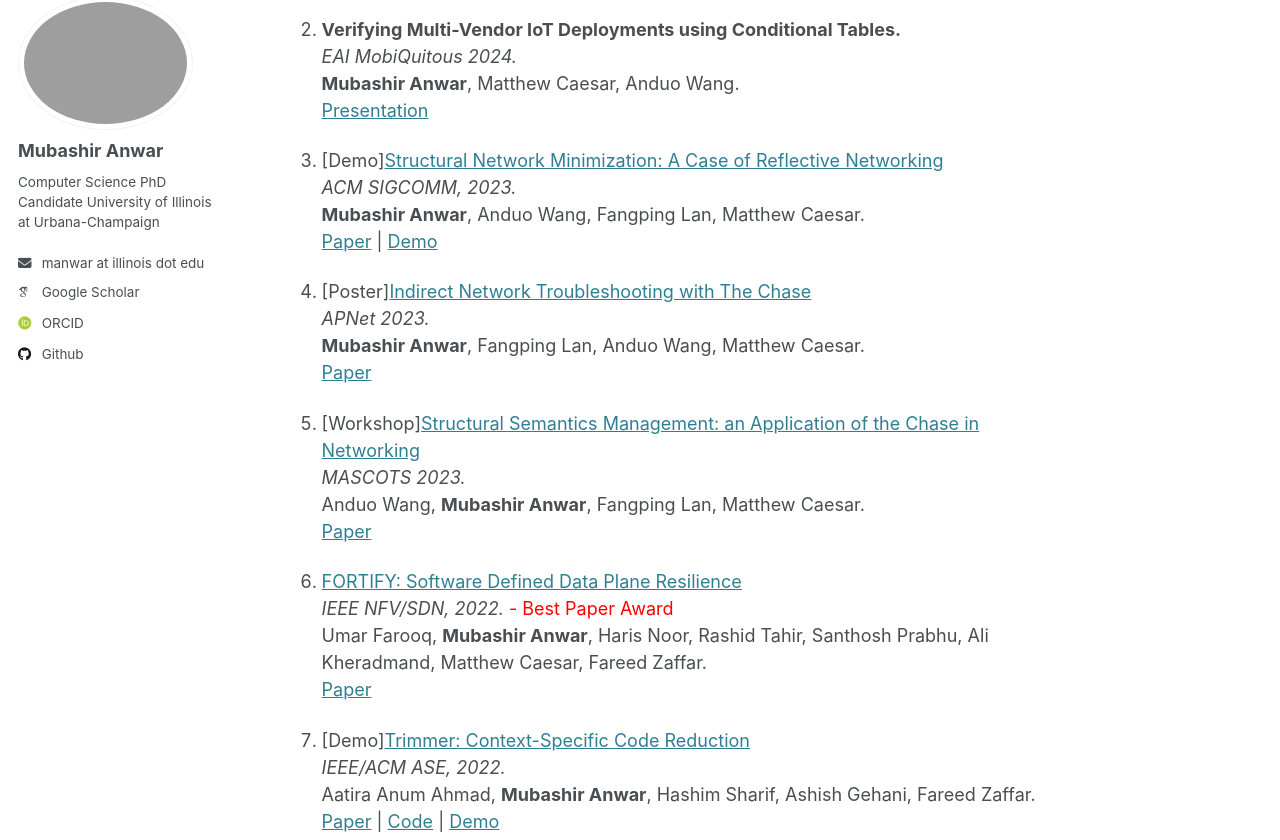
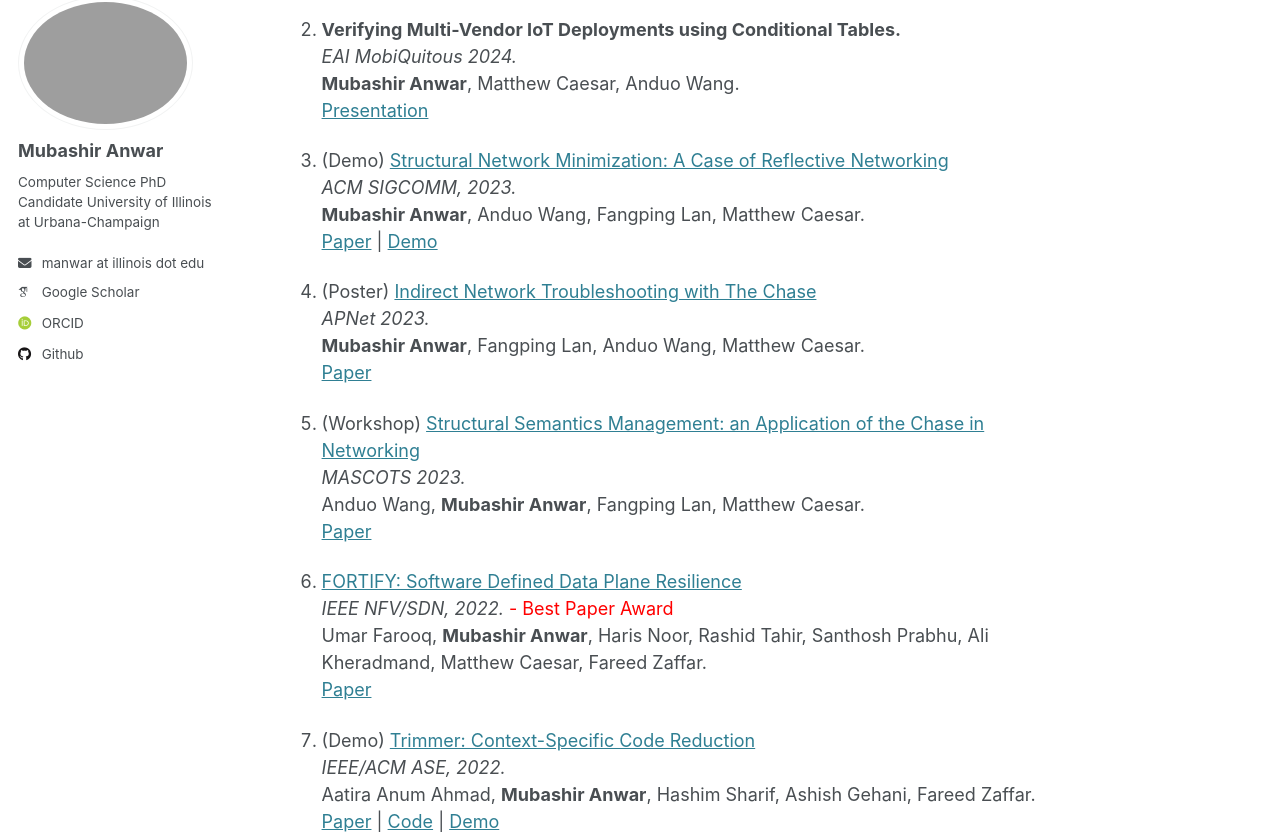
Before and after one commit to mudbri/mudbri.github.io, a Jekyll site: the page built from _pages/about.md, in a window 1280 px wide and 1400 px high, scrolled down 563 px. Shown: the part 110-950 px from the top of the window. Built offline with Jekyll 4.4.1, drawn with Linux system fonts in a browser that asks for light colours; some web fonts are replaced; part of the change alters nothing that is shown.

```diff
--- a/_pages/about.md
+++ b/_pages/about.md
@@ -25,17 +25,17 @@ Publications
    [Presentation](https://youtu.be/Qa9CQI--lBI)
    <!-- [Paper](https://dl.acm.org/doi/abs/10.1145/3411764.3445699) | [Code](https://github.com/nsgLUMS/cellclone) -->
 
-3. \[Demo\][Structural Network Minimization: A Case of Reflective Networking](https://dl.acm.org/doi/abs/10.1145/3603269.3610847)
+3. (Demo) [Structural Network Minimization: A Case of Reflective Networking](https://dl.acm.org/doi/abs/10.1145/3603269.3610847)
    *ACM SIGCOMM, 2023.*
    **Mubashir Anwar**, Anduo Wang, Fangping Lan, Matthew Caesar.<br>
     [Paper](https://dl.acm.org/doi/abs/10.1145/3603269.3610847) | [Demo](https://youtu.be/cvWV-ku__gY)
 
-4. \[Poster\][Indirect Network Troubleshooting with The Chase](https://dl.acm.org/doi/abs/10.1145/3600061.3603137)
+4. (Poster) [Indirect Network Troubleshooting with The Chase](https://dl.acm.org/doi/abs/10.1145/3600061.3603137)
    *APNet 2023.*
    **Mubashir Anwar**, Fangping Lan, Anduo Wang, Matthew Caesar.<br>
     [Paper](https://dl.acm.org/doi/abs/10.1145/3600061.3603137)
 
-5. \[Workshop\][Structural Semantics Management: an Application of the Chase in Networking](https://www.computer.org/csdl/proceedings-article/mascots/2023/10387636/1TKR5FvZiBq)
+5. (Workshop) [Structural Semantics Management: an Application of the Chase in Networking](https://www.computer.org/csdl/proceedings-article/mascots/2023/10387636/1TKR5FvZiBq)
    *MASCOTS 2023.*
    Anduo Wang, **Mubashir Anwar**, Fangping Lan, Matthew Caesar.<br>
   [Paper](https://www.computer.org/csdl/proceedings-article/mascots/2023/10387636/1TKR5FvZiBq)
@@ -45,7 +45,7 @@ Publications
   Umar Farooq, **Mubashir Anwar**, Haris Noor, Rashid Tahir, Santhosh Prabhu, Ali Kheradmand, Matthew Caesar, Fareed Zaffar.<br>
   [Paper](https://ieeexplore.ieee.org/abstract/document/9974617)
 
-7. \[Demo\][Trimmer: Context-Specific Code Reduction](https://dl.acm.org/doi/10.1145/3551349.3559529)
+7. (Demo) [Trimmer: Context-Specific Code Reduction](https://dl.acm.org/doi/10.1145/3551349.3559529)
    *IEEE/ACM ASE, 2022.*
    Aatira Anum Ahmad, **Mubashir Anwar**, Hashim Sharif, Ashish Gehani, Fareed Zaffar.<br>
    [Paper](https://dl.acm.org/doi/10.1145/3551349.3559529) | [Code](https://github.com/ashish-gehani/Trimmer) | [Demo](https://www.youtube.com/watch?v=kYiyTT51jQ0)
```
